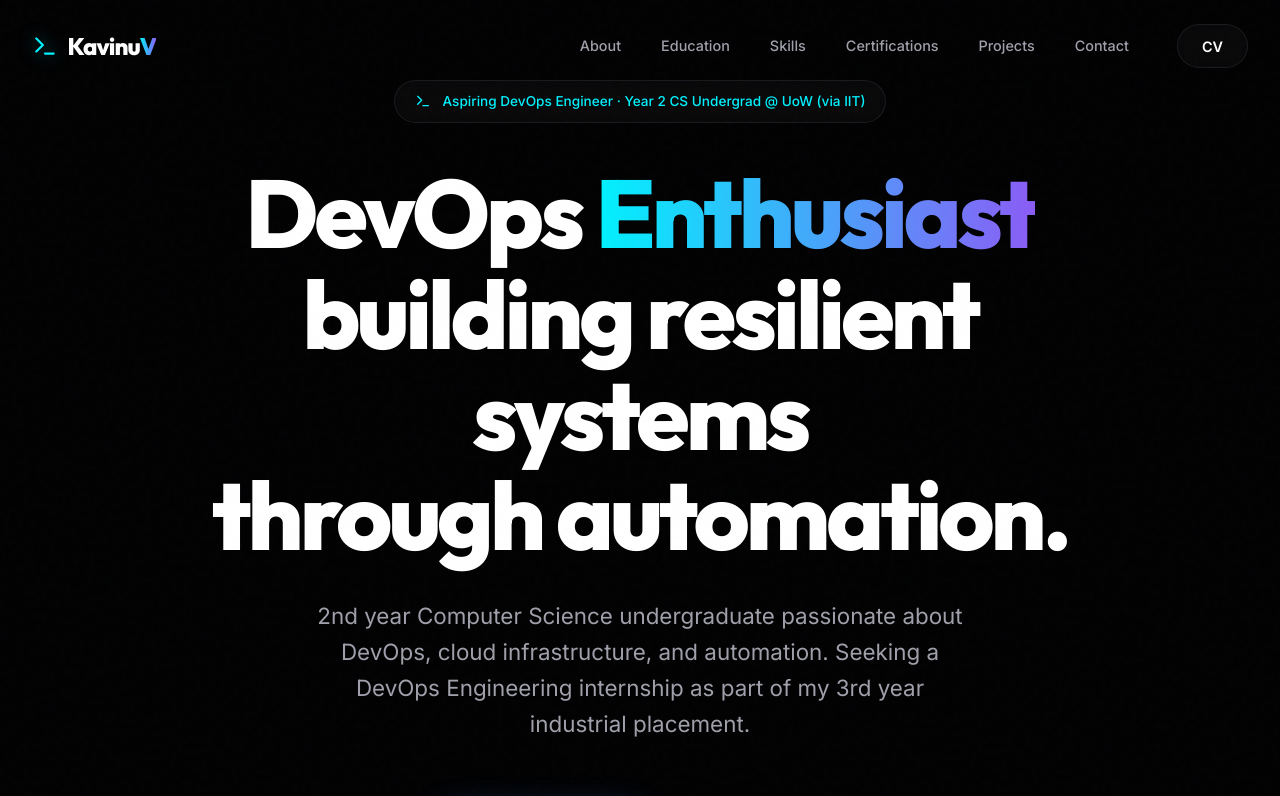
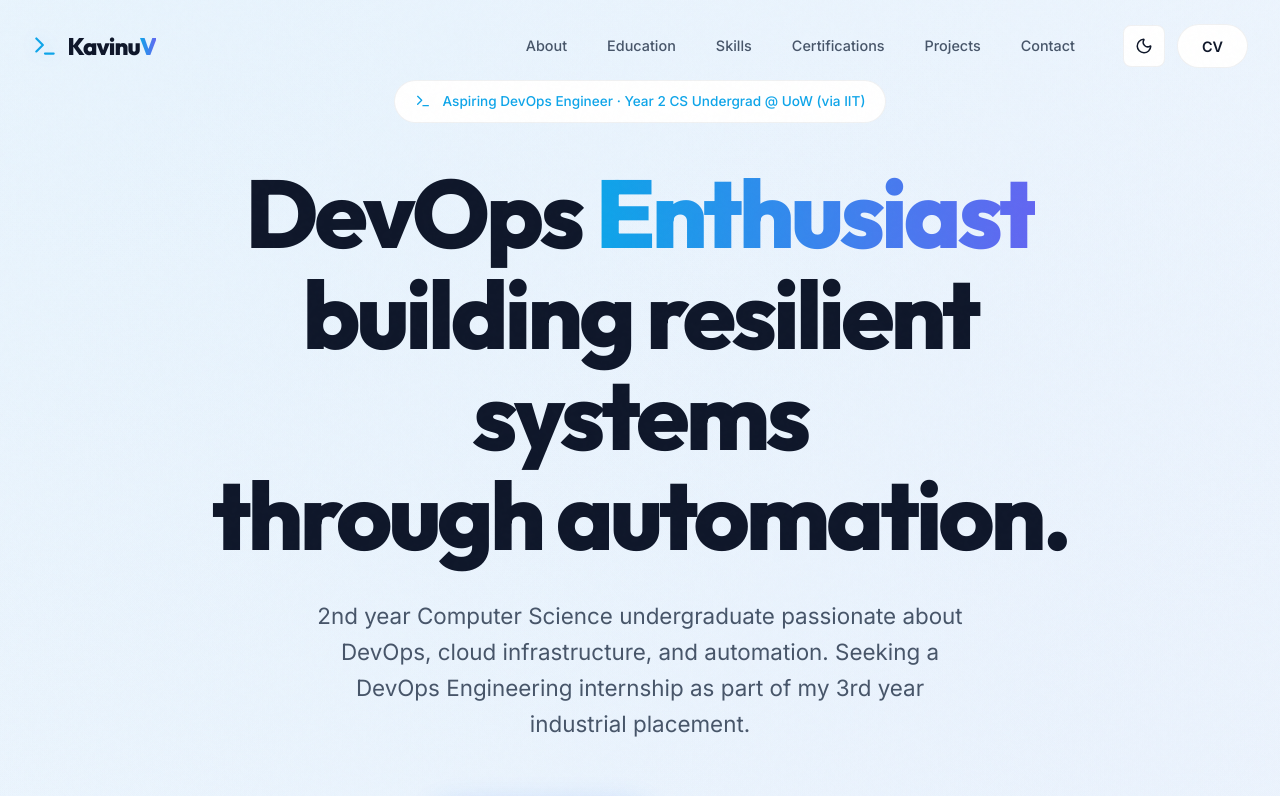
Before and after one commit to kavinu1/Portfolio, a React (Vite) app: page / in a window 1280 px wide. Shown: the top 796 px of the page. Built offline with nearby package versions, Linux system fonts and the light colour scheme.

Commit message:
Refactor: Standardize styling with CSS variables to improve consistency and enable future theming.

```diff
--- a/index.html
+++ b/index.html
@@ -5,6 +5,23 @@
     <link rel="icon" type="image/svg+xml" href="vite.svg" />
     <meta name="viewport" content="width=device-width, initial-scale=1.0" />
     <title>Kavinu Vanniarachchi | DevOps Enthusiast</title>
+    <meta name="color-scheme" content="dark light" />
+    <script>
+      (function () {
+        try {
+          var storageKey = "theme";
+          var stored = localStorage.getItem(storageKey);
+          var theme =
+            stored === "light" || stored === "dark"
+              ? stored
+              : window.matchMedia &&
+                  window.matchMedia("(prefers-color-scheme: light)").matches
+                ? "light"
+                : "dark";
+          document.documentElement.dataset.theme = theme;
+        } catch (e) {}
+      })();
+    </script>
     <!-- Google Fonts -->
     <link rel="preconnect" href="https://fonts.googleapis.com">
     <link rel="preconnect" href="https://fonts.gstatic.com" crossorigin>
--- a/src/App.css
+++ b/src/App.css
@@ -2,7 +2,7 @@
   min-height: 100vh;
   display: flex;
   flex-direction: column;
-  background-color: var(--bg-primary);
+  background: var(--page-bg);
 }
 
 main {
--- a/src/components/Certifications.css
+++ b/src/components/Certifications.css
@@ -17,8 +17,8 @@
   display: flex;
   align-items: center;
   justify-content: center;
-  background: rgba(255, 255, 255, 0.03);
-  border: 1px solid rgba(255, 255, 255, 0.08);
+  background: var(--surface-1);
+  border: 1px solid var(--border-1);
   border-radius: var(--radius-md);
   color: var(--accent-cyan);
   flex-shrink: 0;
--- a/src/components/Hero.css
+++ b/src/components/Hero.css
@@ -12,7 +12,7 @@
   position: absolute;
   inset: 0;
   z-index: -1;
-  background-color: var(--bg-primary);
+  background: var(--page-bg);
 }
 
 .gradient-sphere {
@@ -44,8 +44,8 @@
   position: absolute;
   inset: 0;
   background-image:
-    linear-gradient(to right, rgba(255, 255, 255, 0.03) 1px, transparent 1px),
-    linear-gradient(to bottom, rgba(255, 255, 255, 0.03) 1px, transparent 1px);
+    linear-gradient(to right, var(--grid-line) 1px, transparent 1px),
+    linear-gradient(to bottom, var(--grid-line) 1px, transparent 1px);
   background-size: 40px 40px;
   mask-image: radial-gradient(circle at center, black 30%, transparent 90%);
   -webkit-mask-image: radial-gradient(circle at center,
@@ -67,8 +67,8 @@
   align-items: center;
   gap: 0.75rem;
   padding: 0.6rem 1.25rem;
-  background: rgba(255, 255, 255, 0.03);
-  border: 1px solid rgba(255, 255, 255, 0.08);
+  background: var(--surface-1);
+  border: 1px solid var(--border-1);
   border-radius: var(--radius-full);
   color: var(--accent-cyan);
   font-size: 0.85rem;
@@ -111,8 +111,8 @@
   align-items: center;
   gap: 0.6rem;
   padding: 0.6rem 1.25rem;
-  background: rgba(255, 255, 255, 0.02);
-  border: 1px solid rgba(255, 255, 255, 0.05);
+  background: var(--surface-2);
+  border: 1px solid var(--border-hairline);
   border-radius: var(--radius-md);
   color: var(--text-secondary);
   font-size: 0.95rem;
@@ -123,7 +123,7 @@
 .tech-item:hover {
   border-color: var(--accent-cyan);
   color: var(--text-primary);
-  background: rgba(0, 242, 254, 0.05);
+  background: var(--accent-soft-bg);
   transform: translateY(-3px);
 }
 
--- a/src/components/Navbar.css
+++ b/src/components/Navbar.css
@@ -11,9 +11,9 @@
 
 .navbar.scrolled {
   padding: 1rem 0;
-  background: rgba(2, 2, 3, 0.8) !important;
+  background: var(--navbar-bg-scrolled) !important;
   backdrop-filter: blur(20px);
-  border-color: rgba(255, 255, 255, 0.05);
+  border-color: var(--border-hairline);
 }
 
 .navbar-content {
@@ -48,6 +48,12 @@
   .desktop-nav {
     display: flex;
   }
+}
+
+.nav-actions {
+  display: flex;
+  align-items: center;
+  gap: 0.75rem;
 }
 
 .nav-list {
@@ -90,8 +96,8 @@
 .resume-btn {
   padding: 0.6rem 1.5rem;
   border-radius: var(--radius-full);
-  background: rgba(255, 255, 255, 0.03);
-  border: 1px solid rgba(255, 255, 255, 0.08);
+  background: var(--surface-1);
+  border: 1px solid var(--border-1);
   font-weight: 600;
   font-size: 0.9rem;
   position: relative;
@@ -111,8 +117,8 @@
   display: block;
   z-index: 1100;
   color: var(--text-primary);
-  background: rgba(255, 255, 255, 0.03);
-  border: 1px solid rgba(255, 255, 255, 0.08);
+  background: var(--surface-1);
+  border: 1px solid var(--border-1);
   padding: 0.5rem;
   border-radius: var(--radius-sm);
   backdrop-filter: blur(10px);
@@ -120,12 +126,50 @@
 }
 
 .mobile-menu-btn:hover {
-  background: rgba(255, 255, 255, 0.06);
-  border-color: rgba(255, 255, 255, 0.15);
+  background: var(--surface-3);
+  border-color: var(--border-2);
+}
+
+.theme-toggle {
+  display: inline-flex;
+  align-items: center;
+  justify-content: center;
+  width: 42px;
+  height: 42px;
+  color: var(--text-primary);
+  background: var(--surface-1);
+  border: 1px solid var(--border-1);
+  border-radius: var(--radius-sm);
+  backdrop-filter: blur(10px);
+  transition: all var(--transition-fast);
+}
+
+.theme-toggle:hover {
+  background: var(--surface-3);
+  border-color: var(--border-2);
+  transform: translateY(-1px);
+}
+
+.theme-toggle:focus-visible {
+  outline: none;
+  box-shadow: 0 0 0 4px var(--focus-ring);
 }
 
 @media (min-width: 1024px) {
   .mobile-menu-btn {
+    display: none;
+  }
+}
+
+.mobile-actions {
+  display: flex;
+  align-items: center;
+  gap: 0.75rem;
+  z-index: 1100;
+}
+
+@media (min-width: 1024px) {
+  .mobile-actions {
     display: none;
   }
 }
@@ -136,7 +180,7 @@
   right: -100%;
   width: 100%;
   height: 100svh;
-  background: rgba(4, 4, 6, 0.95);
+  background: var(--mobile-nav-bg);
   backdrop-filter: blur(25px);
   -webkit-backdrop-filter: blur(25px);
   padding: calc(6.5rem + env(safe-area-inset-top, 0px)) 2rem 2rem;
@@ -145,7 +189,7 @@
   display: flex;
   flex-direction: column;
   align-items: center;
-  box-shadow: -20px 0 60px rgba(0, 0, 0, 0.55);
+  box-shadow: var(--mobile-nav-shadow);
   overflow-y: auto;
   overscroll-behavior: contain;
 }
@@ -199,7 +243,7 @@
 .mobile-nav-link.active {
   color: var(--accent-cyan);
   transform: scale(1.05);
-  text-shadow: 0 0 15px rgba(0, 242, 254, 0.4);
+  text-shadow: 0 0 15px var(--accent-text-shadow);
 }
 
 .mobile-resume {
@@ -216,7 +260,7 @@
 .mobile-overlay {
   position: fixed;
   inset: 0;
-  background: rgba(0, 0, 0, 0.8);
+  background: var(--overlay-bg);
   backdrop-filter: blur(10px);
   opacity: 0;
   pointer-events: none;
--- a/src/components/Navbar.tsx
+++ b/src/components/Navbar.tsx
@@ -1,11 +1,30 @@
 import React, { useState, useEffect } from "react";
-import { Terminal, Menu, X } from "lucide-react";
+import { Terminal, Menu, X, Sun, Moon } from "lucide-react";
 import "./Navbar.css";
+
+type Theme = "dark" | "light";
+
+const THEME_STORAGE_KEY = "theme";
+
+function getInitialTheme(): Theme {
+  if (typeof window === "undefined") return "dark";
+  try {
+    const stored = window.localStorage.getItem(THEME_STORAGE_KEY);
+    if (stored === "light" || stored === "dark") return stored;
+  } catch {
+    // ignore
+  }
+  return window.matchMedia &&
+    window.matchMedia("(prefers-color-scheme: light)").matches
+    ? "light"
+    : "dark";
+}
 
 const Navbar: React.FC = () => {
   const [isScrolled, setIsScrolled] = useState(false);
   const [isMobileMenuOpen, setIsMobileMenuOpen] = useState(false);
   const [activeSection, setActiveSection] = useState("home");
+  const [theme, setTheme] = useState<Theme>(() => getInitialTheme());
   const resumeHref = `${import.meta.env.BASE_URL}Kavinu_Vanniarachchi_CV.pdf`;
 
   useEffect(() => {
@@ -58,6 +77,15 @@ const Navbar: React.FC = () => {
   }, [isMobileMenuOpen]);
 
   useEffect(() => {
+    document.documentElement.dataset.theme = theme;
+    try {
+      window.localStorage.setItem(THEME_STORAGE_KEY, theme);
+    } catch {
+      // ignore
+    }
+  }, [theme]);
+
+  useEffect(() => {
     if (!isMobileMenuOpen) return;
     const onKeyDown = (e: KeyboardEvent) => {
       if (e.key === "Escape") setIsMobileMenuOpen(false);
@@ -74,6 +102,13 @@ const Navbar: React.FC = () => {
     { name: "Projects", href: "#projects", id: "projects" },
     { name: "Contact", href: "#contact", id: "contact" },
   ];
+
+  const toggleTheme = () => {
+    setTheme((prev) => (prev === "dark" ? "light" : "dark"));
+  };
+
+  const themeButtonLabel =
+    theme === "dark" ? "Switch to light theme" : "Switch to dark theme";
 
   return (
     <header className={`navbar ${isScrolled ? "scrolled" : ""}`}>
@@ -104,6 +139,16 @@ const Navbar: React.FC = () => {
               </li>
             ))}
           </ul>
+          <div className="nav-actions">
+            <button
+              type="button"
+              className="theme-toggle"
+              onClick={toggleTheme}
+              aria-label={themeButtonLabel}
+              title={themeButtonLabel}
+            >
+              {theme === "dark" ? <Sun size={18} /> : <Moon size={18} />}
+            </button>
             <a
               href={resumeHref}
               className="resume-btn"
@@ -113,7 +158,19 @@ const Navbar: React.FC = () => {
             >
               CV
             </a>
+          </div>
         </nav>
+
+        <div className="mobile-actions">
+          <button
+            type="button"
+            className="theme-toggle"
+            onClick={toggleTheme}
+            aria-label={themeButtonLabel}
+            title={themeButtonLabel}
+          >
+            {theme === "dark" ? <Sun size={18} /> : <Moon size={18} />}
+          </button>
 
           {/* Mobile menu button */}
           <button
@@ -123,6 +180,7 @@ const Navbar: React.FC = () => {
           >
             {isMobileMenuOpen ? <X size={24} /> : <Menu size={24} />}
           </button>
+        </div>
       </div>
 
       {/* Mobile Nav Menu */}
--- a/src/components/Projects.css
+++ b/src/components/Projects.css
@@ -122,7 +122,7 @@
   display: flex;
   gap: 0.9rem;
   padding-top: 1.75rem;
-  border-top: 1px solid rgba(255, 255, 255, 0.05);
+  border-top: 1px solid var(--border-hairline);
   margin-top: 1.75rem;
 }
 
@@ -135,8 +135,8 @@
   color: var(--text-secondary);
   padding: 0.75rem 1.1rem;
   border-radius: var(--radius-full);
-  border: 1px solid rgba(255, 255, 255, 0.08);
-  background: rgba(255, 255, 255, 0.02);
+  border: 1px solid var(--border-1);
+  background: var(--surface-2);
   transition: all var(--transition-fast);
 }
 
--- a/src/index.css
+++ b/src/index.css
@@ -1,4 +1,6 @@
 :root {
+  color-scheme: dark;
+
   /* Color Palette - Premium Deep Dark */
   --bg-primary: #020203;
   --bg-secondary: #08080b;
@@ -6,12 +8,15 @@
   --text-primary: #ffffff;
   --text-secondary: #a0a0ab;
   --text-muted: #52525b;
+  --page-bg: var(--bg-primary);
 
   /* Accents - High Contrast Tech */
   --accent-cyan: #00f2fe;
   --accent-blue: #3b82f6;
   --accent-purple: #8b5cf6;
   --accent-glow: rgba(0, 242, 254, 0.5);
+  --accent-soft-bg: rgba(0, 242, 254, 0.05);
+  --accent-text-shadow: rgba(0, 242, 254, 0.4);
 
   /* Gradients */
   --gradient-primary: linear-gradient(135deg, #00f2fe 0%, #3b82f6 100%);
@@ -22,6 +27,33 @@
   --gradient-accent: linear-gradient(90deg,
       var(--accent-cyan),
       var(--accent-purple));
+
+  /* Surfaces / Borders */
+  --surface-1: rgba(255, 255, 255, 0.03);
+  --surface-2: rgba(255, 255, 255, 0.02);
+  --surface-3: rgba(255, 255, 255, 0.06);
+  --border-hairline: rgba(255, 255, 255, 0.05);
+  --border-1: rgba(255, 255, 255, 0.08);
+  --border-2: rgba(255, 255, 255, 0.15);
+  --grid-line: rgba(255, 255, 255, 0.03);
+  --focus-ring: rgba(0, 242, 254, 0.18);
+
+  /* Overlays */
+  --overlay-bg: rgba(0, 0, 0, 0.8);
+  --navbar-bg-scrolled: rgba(2, 2, 3, 0.8);
+  --mobile-nav-bg: rgba(4, 4, 6, 0.95);
+  --mobile-nav-shadow: -20px 0 60px rgba(0, 0, 0, 0.55);
+
+  /* Cards */
+  --card-gradient: linear-gradient(135deg,
+      rgba(255, 255, 255, 0.05) 0%,
+      rgba(255, 255, 255, 0) 100%);
+  --card-gradient-hover: linear-gradient(135deg,
+      rgba(255, 255, 255, 0.08) 0%,
+      rgba(255, 255, 255, 0.02) 100%);
+  --card-shadow-hover:
+    0 20px 40px rgba(0, 0, 0, 0.4),
+    0 0 20px rgba(0, 242, 254, 0.1);
 
   /* Typography */
   --font-sans: "Inter", system-ui, -apple-system, sans-serif;
@@ -38,6 +70,73 @@
   --shadow-lg: 0 20px 50px rgba(0, 0, 0, 0.3);
 }
 
+:root[data-theme="light"] {
+  color-scheme: light;
+
+  /* Premium Light Theme - Clean & Professional */
+  --bg-primary: #ffffff;
+  --bg-secondary: #f8fafc;
+  --bg-card: rgba(255, 255, 255, 0.85);
+  --text-primary: #0f172a;
+  --text-secondary: #475569;
+  --text-muted: #94a3b8;
+
+  /* Accents - Sophisticated Blue */
+  --accent-cyan: #0ea5e9;
+  --accent-blue: #2563eb;
+  --accent-purple: #6366f1;
+  --accent-glow: rgba(37, 99, 235, 0.15);
+  --accent-soft-bg: rgba(37, 99, 235, 0.05);
+  --accent-text-shadow: rgba(37, 99, 235, 0.1);
+
+  /* Gradients */
+  --gradient-primary: linear-gradient(135deg, #0ea5e9 0%, #2563eb 100%);
+  --gradient-surface: linear-gradient(180deg,
+      rgba(255, 255, 255, 0) 0%,
+      rgba(241, 245, 249, 0.5) 100%);
+  --gradient-text: linear-gradient(to right, #0f172a, #334155);
+  --gradient-accent: linear-gradient(90deg,
+      #0ea5e9,
+      #6366f1);
+
+  /* Surfaces / Borders */
+  --surface-1: #ffffff;
+  --surface-2: #f1f5f9;
+  --surface-3: #e2e8f0;
+  --border-hairline: rgba(15, 23, 42, 0.03);
+  --border-1: rgba(15, 23, 42, 0.06);
+  --border-2: rgba(15, 23, 42, 0.1);
+  --grid-line: rgba(15, 23, 42, 0.02);
+  --focus-ring: rgba(37, 99, 235, 0.2);
+
+  /* Overlays */
+  --overlay-bg: rgba(15, 23, 42, 0.3);
+  --navbar-bg-scrolled: rgba(255, 255, 255, 0.85);
+  --mobile-nav-bg: rgba(255, 255, 255, 0.95);
+  --mobile-nav-shadow: 0 10px 40px rgba(15, 23, 42, 0.1);
+
+  /* Cards */
+  --card-gradient: linear-gradient(135deg,
+      #ffffff 0%,
+      #f8fafc 100%);
+  --card-gradient-hover: linear-gradient(135deg,
+      #ffffff 0%,
+      #f1f5f9 100%);
+  --card-shadow-hover:
+    0 20px 40px rgba(15, 23, 42, 0.08),
+    0 0 20px rgba(37, 99, 235, 0.05);
+
+  --shadow-lg: 0 20px 50px rgba(15, 23, 42, 0.06);
+  --page-bg:
+    radial-gradient(circle at 10% 0%,
+      rgba(14, 165, 233, 0.08) 0%,
+      transparent 50%),
+    radial-gradient(circle at 90% 10%,
+      rgba(99, 102, 241, 0.05) 0%,
+      transparent 50%),
+    linear-gradient(180deg, #ffffff 0%, #f8fafc 100%);
+}
+
 * {
   box-sizing: border-box;
   margin: 0;
@@ -46,7 +145,7 @@
 
 html {
   font-family: var(--font-sans);
-  background-color: var(--bg-primary);
+  background: var(--page-bg);
   color: var(--text-primary);
   line-height: 1.6;
   scroll-behavior: smooth;
@@ -141,21 +240,21 @@ svg {
 }
 
 .btn-secondary {
-  background: rgba(255, 255, 255, 0.03);
+  background: var(--surface-1);
   color: var(--text-primary);
-  border: 1px solid rgba(255, 255, 255, 0.1);
+  border: 1px solid var(--border-1);
   backdrop-filter: blur(10px);
 }
 
 .btn-secondary:hover {
-  background: rgba(255, 255, 255, 0.06);
-  border-color: rgba(255, 255, 255, 0.2);
+  background: var(--surface-3);
+  border-color: var(--border-2);
   transform: translateY(-4px);
 }
 
 .btn:focus-visible {
   outline: none;
-  box-shadow: 0 0 0 4px rgba(0, 242, 254, 0.18);
+  box-shadow: 0 0 0 4px var(--focus-ring);
 }
 
 .btn:active {
@@ -196,30 +295,24 @@ section[id] {
   background: var(--bg-card);
   backdrop-filter: blur(20px);
   -webkit-backdrop-filter: blur(20px);
-  border: 1px solid rgba(255, 255, 255, 0.08);
+  border: 1px solid var(--border-1);
   box-shadow: var(--shadow-lg);
 }
 
 .glass-card {
   position: relative;
-  background: linear-gradient(135deg,
-      rgba(255, 255, 255, 0.05) 0%,
-      rgba(255, 255, 255, 0) 100%);
-  border: 1px solid rgba(255, 255, 255, 0.05);
+  background: var(--card-gradient);
+  border: 1px solid var(--border-hairline);
   border-radius: var(--radius-md);
   padding: 2.5rem;
   transition: all var(--transition-normal);
 }
 
 .glass-card:hover {
-  border-color: rgba(0, 242, 254, 0.3);
-  background: linear-gradient(135deg,
-      rgba(255, 255, 255, 0.08) 0%,
-      rgba(255, 255, 255, 0.02) 100%);
+  border-color: var(--border-2);
+  background: var(--card-gradient-hover);
   transform: translateY(-8px);
-  box-shadow:
-    0 20px 40px rgba(0, 0, 0, 0.4),
-    0 0 20px rgba(0, 242, 254, 0.1);
+  box-shadow: var(--card-shadow-hover);
 }
 
 /* Animations */
```
Also changed, not shown: src/components/About.css (+8 -6 lines), src/components/Contact.css (+9 -8 lines), src/components/Footer.css (+8 -7 lines), src/components/Skills.css (+9 -8 lines). Lines whose indentation alone changed are shown as unchanged.
